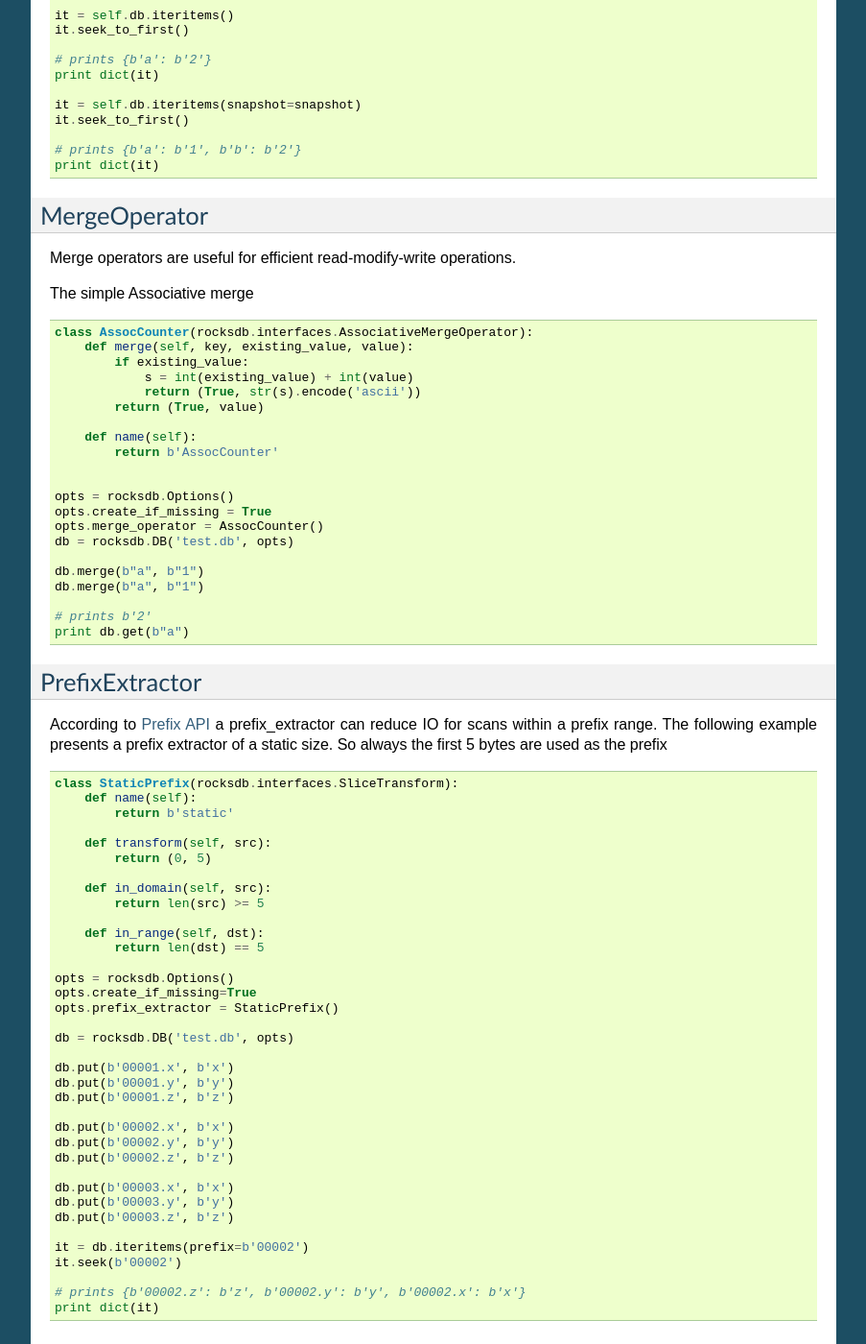
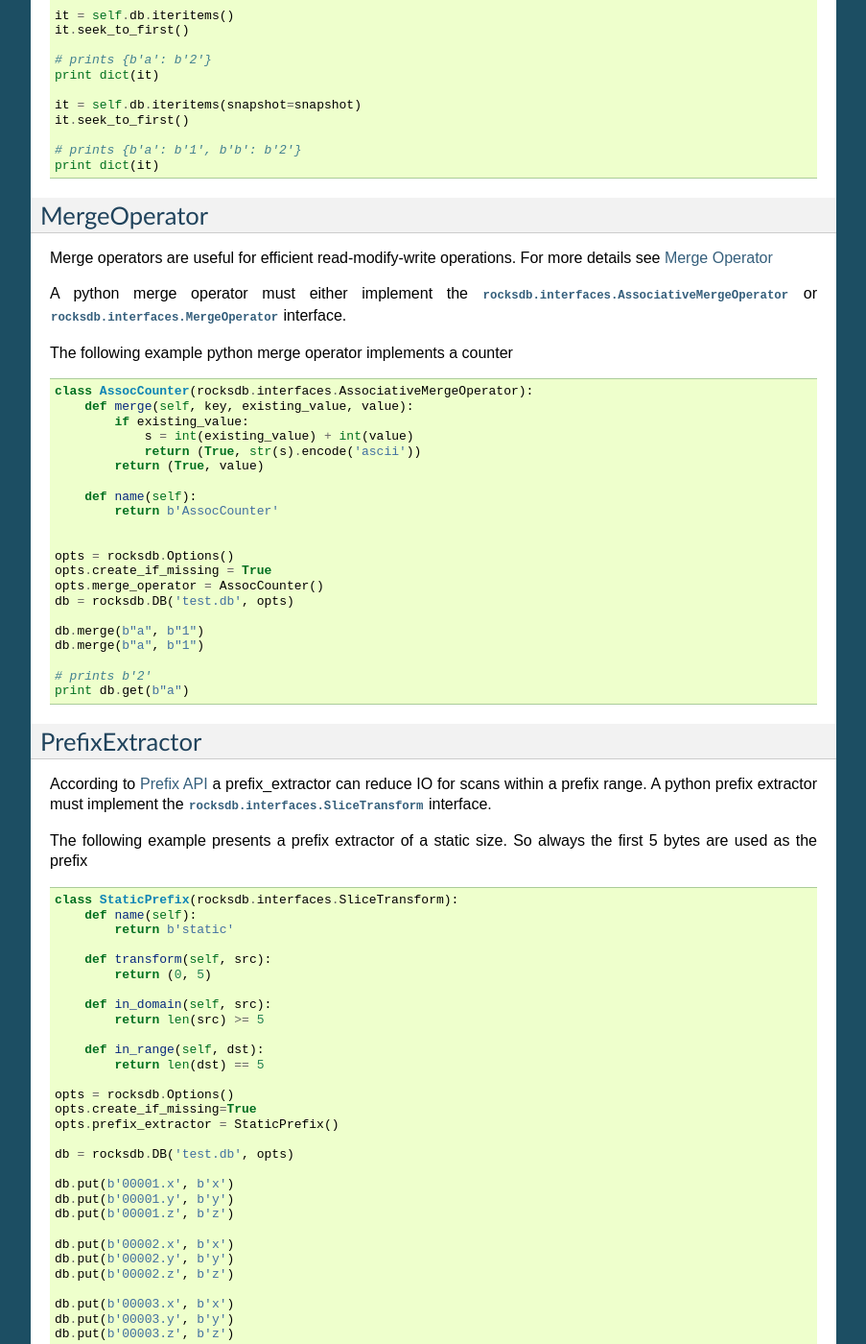
Before and after one commit to stephan-hof/pyrocksdb, a Sphinx documentation site: the page built from docs/tutorial/index.rst, in a window 1280 px wide and 1400 px high, scrolled down 2555 px. Shown: the whole window at 96% size, without its empty margins (198-1101 px from the left). Built offline with Sphinx 7.4.7, drawn with Linux system fonts in a browser that asks for light colours.

Commit message:
A little bit more text on the tutorial

```diff
--- a/docs/tutorial/index.rst
+++ b/docs/tutorial/index.rst
@@ -165,8 +165,13 @@ MergeOperator
 =============
 
 Merge operators are useful for efficient read-modify-write operations.
+For more details see `Merge Operator <https://github.com/facebook/rocksdb/wiki/Merge-Operator>`_
 
-The simple Associative merge ::
+A python merge operator must either implement the
+:py:class:`rocksdb.interfaces.AssociativeMergeOperator` or
+:py:class:`rocksdb.interfaces.MergeOperator` interface.
+
+The following example python merge operator implements a counter ::
 
     class AssocCounter(rocksdb.interfaces.AssociativeMergeOperator):
         def merge(self, key, existing_value, value):
@@ -195,8 +200,10 @@ PrefixExtractor
 
 According to `Prefix API <https://github.com/facebook/rocksdb/wiki/Proposal-for-prefix-API>`_
 a prefix_extractor can reduce IO for scans within a prefix range.
-The following example presents a prefix extractor of a static size. So always
-the first 5 bytes are used as the prefix ::
+A python prefix extractor must implement the :py:class:`rocksdb.interfaces.SliceTransform` interface.
+
+The following example presents a prefix extractor of a static size.
+So always the first 5 bytes are used as the prefix ::
 
     class StaticPrefix(rocksdb.interfaces.SliceTransform):
         def name(self):
```
